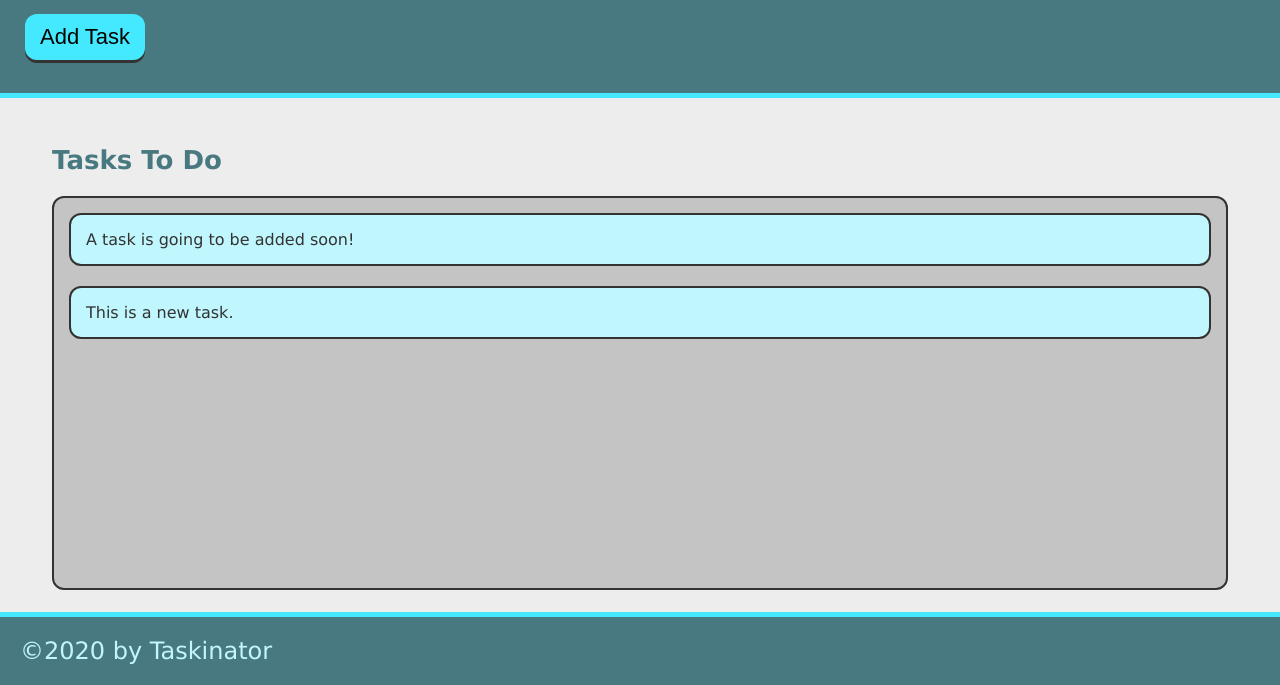
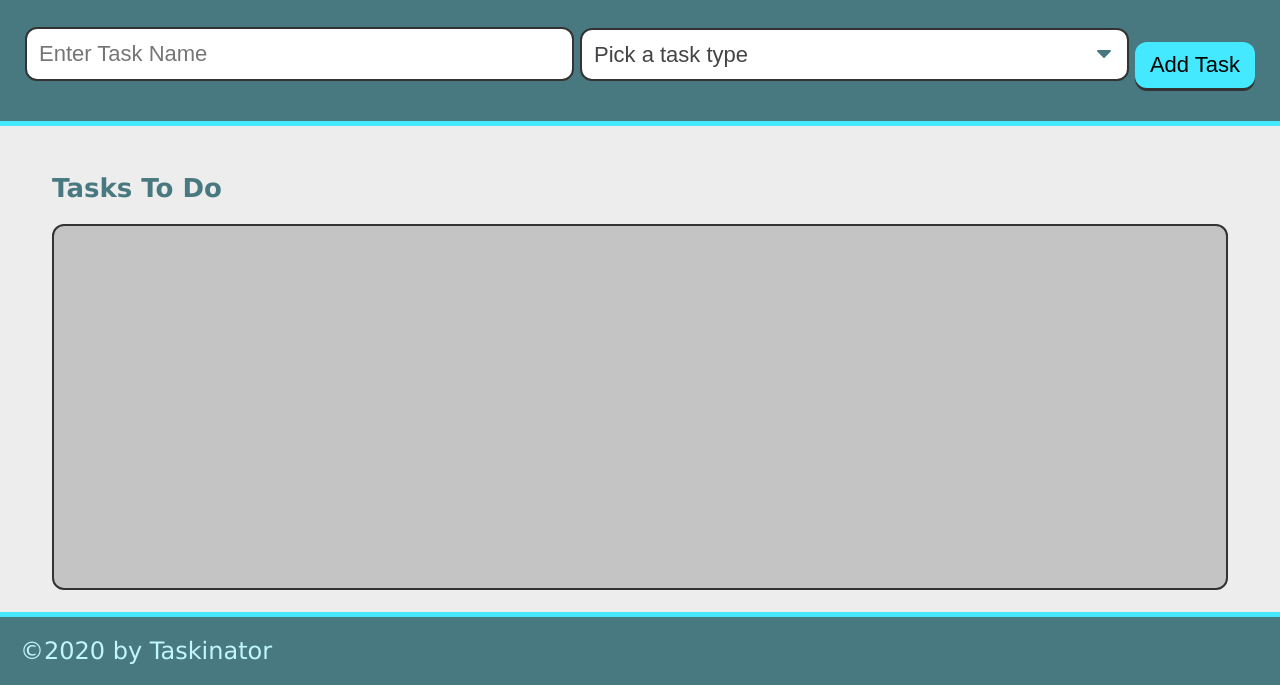
Before and after one commit to kara-krzystan/taskinator, a plain HTML site: page index.html in a window 1280 px wide. Shown: the part 115-800 px from the top of the page. Drawn offline with Linux system fonts and the light colour scheme.

Commit message:
Added form and updated event listener

```diff
--- a/assets/js/script.js
+++ b/assets/js/script.js
@@ -1,15 +1,14 @@
-var buttonEl = document.querySelector("#save-task");
+var formEl = document.querySelector("#task-form");
 var tasksToDoEl = document.querySelector("#tasks-to-do");
 
-var createTaskHandler = function() {
-    var listItemEl = document.createElement("li");
-    listItemEl.className = "task-item";
-    listItemEl.textContent = "This is a new task.";
-    tasksToDoEl.appendChild(listItemEl);
-  }
+var createTaskHandler = function(event) {
 
-buttonEl.addEventListener("click", createTaskHandler);
-    var listItemEl = document.createElement("li");
-    listItemEl.className = "task-item";
-    listItemEl.textContent = "This is a new task.";
-    tasksToDoEl.appendChild(listItemEl);
+    event.preventDefault();
+
+  var listItemEl = document.createElement("li");
+  listItemEl.className = "task-item";
+  listItemEl.textContent = "This is a new task.";
+  tasksToDoEl.appendChild(listItemEl);
+};
+
+formEl.addEventListener("submit", createTaskHandler);
--- a/index.html
+++ b/index.html
@@ -11,15 +11,28 @@
     <header>
         <h1 class="page-title">Taskinator</h1>
         <p>Click the button below to add a new task!</p>
-        <button class="btn" id="save-task">Add Task</button>
+        <form id="task-form">
+            <div class="form-group">
+                <input type="text" name="task-name" placeholder="Enter Task Name"/>
+            </div>
+            <div class="form-group">
+                <select name="task-type" class="select-dropdown">
+                  <option value="" disabled selected>Pick a task type</option>
+                  <option value="Print">Print</option>
+                  <option value="Web">Web</option>
+                  <option value="Mobile">Mobile</option>
+                </select>
+              </div>
+            <div>
+              <button class="btn" id="save-task" type="submit">Add Task</button>
+            </div>
+          </form>
     </header>
 
     <main class="page-content">
         <section class="task-list-wrapper">
             <h2 class="list-title">Tasks To Do</h2>
-            <ul class="task-list" id="tasks-to-do">
-                <li class="task-item">A task is going to be added soon!</li>
-            </ul>
+            <ul class="task-list" id="tasks-to-do"></ul>
         </section>
     </main>
 
```
